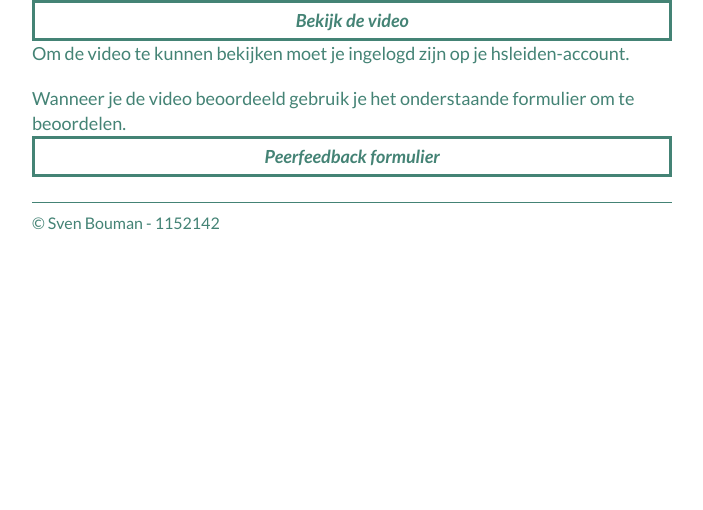
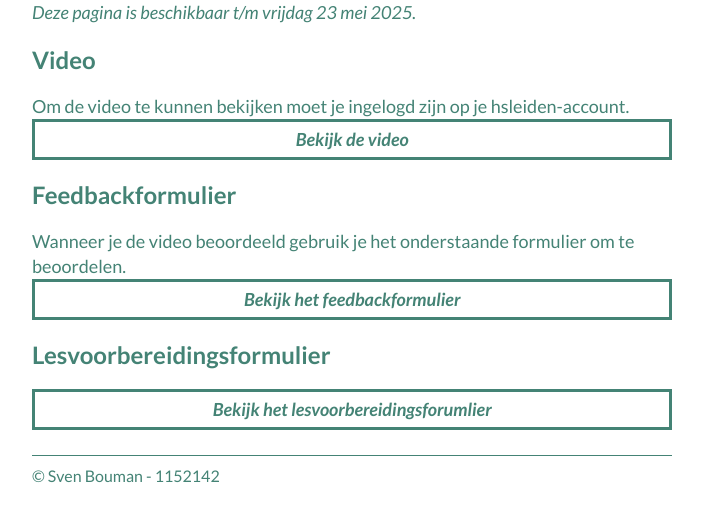
Before and after one commit to kevin-51/bronnen, a Jekyll site: the page built from hsleiden/lu-opdrachten/plfv1/re/toets-2.md, in a window 1280 px wide. Shown: the part 586-1096 px from the top of the page, without its empty margins (288-991 px from the left). Built offline with Jekyll 4.4.1, drawn with Linux system fonts in a browser that asks for light colours; some web fonts are replaced; before the commit the page ends 900 px from its top, so only the background shows below that.

Commit message:
Update toets-2.md

```diff
--- a/hsleiden/lu-opdrachten/plfv1/re/toets-2.md
+++ b/hsleiden/lu-opdrachten/plfv1/re/toets-2.md
@@ -5,8 +5,15 @@ permalink: /hsleiden-lu/plfv1re-toets2/
 ---
 ![peer](https://www.veggipedia.nl/assets/Uploads/Products/1667de63a9/Conference-peer-fruit-veggipedia.jpg)
 
+*Deze pagina is beschikbaar t/m vrijdag 23 mei 2025.*
+
+## Video
+Om de video te kunnen bekijken moet je ingelogd zijn op je hsleiden-account.<br>
 <a href="https://hogeschoolleiden-my.sharepoint.com/personal/s1152142_student_hsleiden_nl/_layouts/15/guestaccess.aspx?share=ETkc3DjX6LBLptHCun1BACYBYT6Th4CpR-295wuacYH3mw&nav=eyJyZWZlcnJhbEluZm8iOnsicmVmZXJyYWxBcHAiOiJPbmVEcml2ZUZvckJ1c2luZXNzIiwicmVmZXJyYWxBcHBQbGF0Zm9ybSI6IldlYiIsInJlZmVycmFsTW9kZSI6InZpZXciLCJyZWZlcnJhbFZpZXciOiJNeUZpbGVzTGlua0NvcHkifX0&e=nUZzn0" class="button-fw" target="_blank">Bekijk de video</a><br>
-Om de video te kunnen bekijken moet je ingelogd zijn op je hsleiden-account.
 
+## Feedbackformulier
 Wanneer je de video beoordeeld gebruik je het onderstaande formulier om te beoordelen. <br>
-<a href="https://bron.kevin51.nl/media/hsleiden/2425-plfv1re-02-feedbackformulier.pdf" class="button-fw" target="_blank">Peerfeedback formulier</a><br>
+<a href="https://bron.kevin51.nl/media/hsleiden/2425-plfv1re-02-feedbackformulier.pdf" class="button-fw" target="_blank">Bekijk het feedbackformulier</a><br>
+
+## Lesvoorbereidingsformulier
+<a href="https://hogeschoolleiden-my.sharepoint.com/personal/s1152142_student_hsleiden_nl/_layouts/15/guestaccess.aspx?share=Ef5avH-qTiFGsBo15QtayhMB7FzMZ8IfV0n_OobGKfyPzg&e=cjboo1" class="button-fw" target="_blank">Bekijk het lesvoorbereidingsforumlier</a><br>
```
